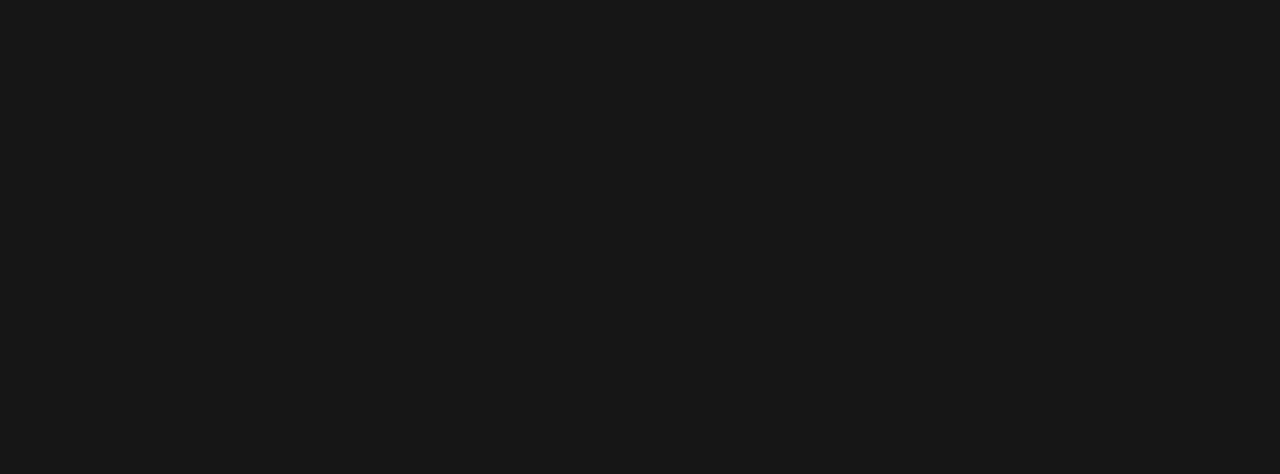
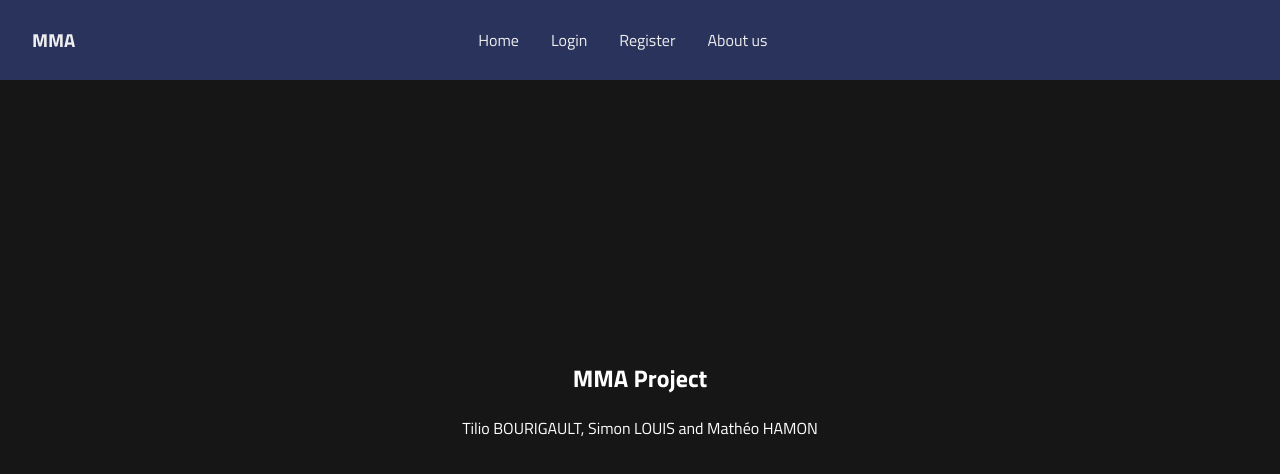
Before and after one commit to Tilio44/MMA, a React (Create React App) app in the folder client/: page /about in a window 1280 px wide. Before the commit this address had no page. Shown: the top 474 px of the page. Built offline with nearby package versions, Linux system fonts and the light colour scheme.

Commit message:
link pages

```diff
--- a/client/src/App.js
+++ b/client/src/App.js
@@ -3,11 +3,13 @@ import { BrowserRouter as Router, Route, Routes } from "react-router-dom";
 import LoginPage from "./login.jsx";
 import HomePage from "./home.jsx";
 import Register from "./register.jsx";
+import About from "./about.jsx";
 
 function App() {
   return (
     <Router>
       <Routes>
+        <Route path="/about" element={<About />} />
         <Route path="/register" element={<Register />} />
         <Route path="/login" element={<LoginPage />} />
         <Route path="/" element={<HomePage />} />
--- a/client/src/Composents/Navbar.js
+++ b/client/src/Composents/Navbar.js
@@ -12,12 +12,12 @@ function Navbar() {
     return (
         <div class="navbar">
             <header>
-            <h3>Logo</h3>
+            <h3>MMA</h3>
             <nav ref={navRef}>
-                <a href="/#">Home</a>
-                <a href="/#">My work</a>
-                <a href="/#">Blog</a>
-                <a href="/#">About us</a>
+                <a href="/">Home</a>
+                <a href="/login">Login</a>
+                <a href="/register">Register</a>
+                <a href="/about">About us</a>
                 <button className='nav-btn nav-close-btn' onClick={showNavbar}>
                     <FaTimes/>
                 </button>
--- a/client/src/Styles/main.css
+++ b/client/src/Styles/main.css
@@ -24,6 +24,15 @@ header {
 	background-color: var(--mainColor);
 	color: var(--textColor);
 }
+
+.text-about {
+    position: fixed;
+    top: 50%;
+    left: 50%;
+    transform: translate(-50%, -50%);
+    text-align: center;
+}
+
 
 nav a {
 	margin: 0 1rem;
@@ -91,4 +100,6 @@ nav {
 	nav a {
 		font-size: 1.5rem;
 	}
+
+
 }
--- /dev/null
+++ b/client/src/about.jsx
@@ -0,0 +1,17 @@
+import React from "react";
+import "./Styles/main.css";
+import Navbar from "./Composents/Navbar";
+
+function About() {
+    return (
+        <React.Fragment>
+            <Navbar />
+            <div className="text-about">
+                <h2>MMA Project</h2>
+                <p>Tilio BOURIGAULT, Simon LOUIS and Mathéo HAMON</p>
+            </div>
+        </React.Fragment>
+    );
+}
+
+export default About;
```
Also changed, not shown: 1 other file (tests, documents, lock files or other folders).
